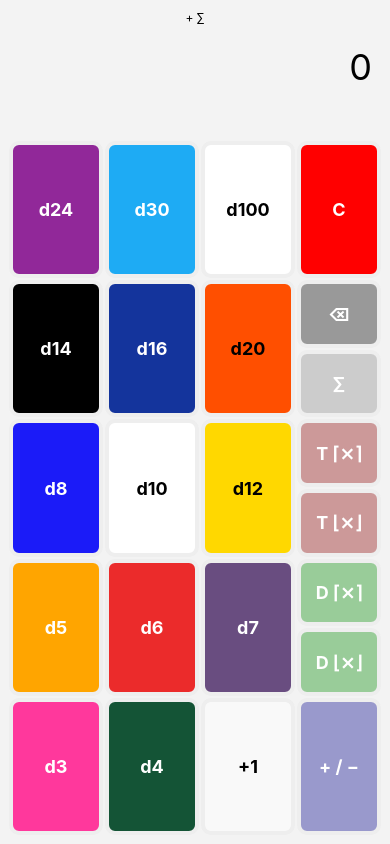
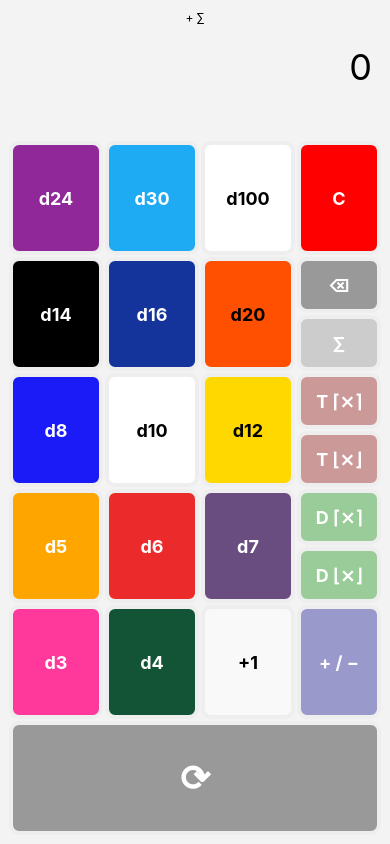
Before and after one commit to jonthysell/Diceriffic, a React Native app: screen / in a window 390 px wide. Built offline with nearby package versions, Linux system fonts and the light colour scheme.

Commit message:
Add ReEvaluate button

```diff
--- a/components/CalcView.tsx
+++ b/components/CalcView.tsx
@@ -257,6 +257,14 @@ function CalcView(props: CalcViewProps) {
           />
         </View>
       </View>
+      <View style={styles.buttonRow}>
+        <CalcButton
+          text="⟳"
+          style={{ backgroundColor: "#999999" }}
+          textStyle={{ color: "#ffffff", fontSize: 36 }}
+          onPress={() => wrap(() => props.calculator.ReEvaluate())}
+        />
+      </View>
     </View>
   );
 }
--- a/model/Calculator.ts
+++ b/model/Calculator.ts
@@ -45,6 +45,10 @@ class Calculator {
     this.CurrentSign *= -1;
   }
 
+  ReEvaluate() {
+    this._equation.ReEvaluate();
+  }
+
   Clear() {
     this._equation.Reset();
     this.CurrentSign = 1;
--- a/model/Equation.ts
+++ b/model/Equation.ts
@@ -45,6 +45,10 @@ class Equation {
     this._parts = [];
   }
 
+  ReEvaluate() {
+    this._parts.forEach((p) => p.ReEvaluate());
+  }
+
   GetPartTotals(): number[] {
     let totals: number[] = [];
     this._parts.forEach((p) => totals.push(p.GetTotal()));
```
